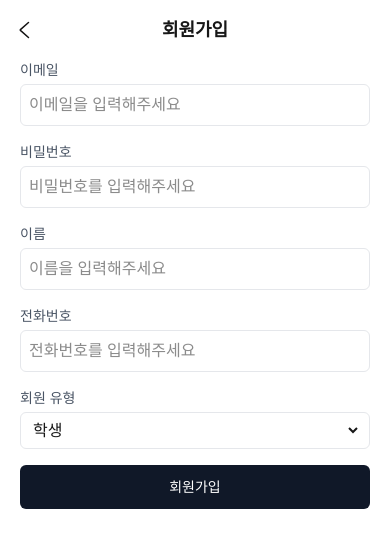
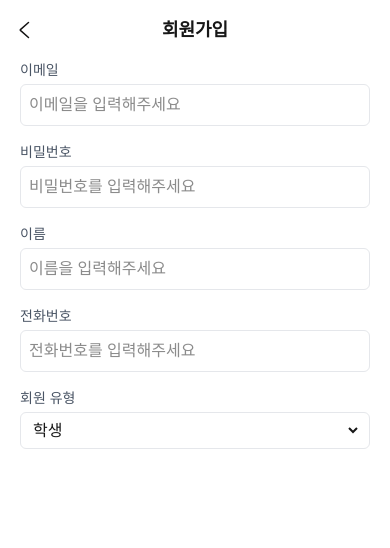
Before and after one commit to dbstjrrb12/weolbu-fe-test, a Next.js app: page /signup in a window 390 px wide. Shown: the top 548 px of the page. Built offline with nearby package versions, Linux system fonts and the light colour scheme.

Commit message:
feat: MobileLayout 인터페이스 변경
- 화면 구조가 더 잘 보이도록, header/content/footer 영역으로 구분

```diff
--- a/app/(domains)/shared/components/MobileLayout.tsx
+++ b/app/(domains)/shared/components/MobileLayout.tsx
@@ -1,26 +1,25 @@
-import { type PropsWithChildren } from 'react';
+import { cn } from '../utils/common';
 
-import { cn } from '../utils/common';
-import MobileHeader from './MobileHeader';
-
-interface MobileLayoutProps extends PropsWithChildren {
-  left?: React.ReactNode;
-  title: string;
-  right?: React.ReactNode;
+interface MobileLayoutProps {
+  header?: React.ReactNode;
+  content?: React.ReactNode;
+  footer?: React.ReactNode;
   className?: string;
 }
 
 export default function MobileLayout({
-  left,
-  title,
-  right,
-  children,
+  header,
+  content,
   className,
+  footer,
 }: MobileLayoutProps) {
   return (
     <div className={cn('flex flex-col h-screen', className)}>
-      <MobileHeader left={left} title={title} right={right} />
-      <main className="flex-1 overflow-y-auto h-0 px-5 pb-5">{children}</main>
+      {header && <header>{header}</header>}
+      <main className={cn('flex flex-col', 'flex-1 overflow-y-auto h-0 px-5')}>
+        {content}
+      </main>
+      {footer && <footer>{footer}</footer>}
     </div>
   );
 }
--- a/app/(pages)/signup/page.tsx
+++ b/app/(pages)/signup/page.tsx
@@ -15,6 +15,7 @@ import MobileLayout from '../../(domains)/shared/components/MobileLayout';
 import Form from '../../(domains)/shared/components/Form';
 import { setClientCookie } from '../../(domains)/shared/utils/cookie/clientCookieHelper';
 import { SESSION_COOKIE_NAME } from '../../(domains)/shared/constants/auth';
+import CTAButtons from '../../(domains)/shared/components/ui/CTAButtons';
 
 export default function SignupPage() {
   const { back, replace } = useRouter();
@@ -64,6 +65,7 @@ export default function SignupPage() {
   const submit = async (signUpData: SignupSchema) => {
     signup(signUpData, {
       onSuccess: (data) => {
+        console.log(data);
         if (data) {
           signin({ email: data.email, password: signUpData.password });
         }
@@ -72,7 +74,14 @@ export default function SignupPage() {
   };
 
   return (
-    <MobileLayout title="회원가입" left={<MobileHeader.Back onClick={back} />}>
+    <MobileLayout
+      header={
+        <MobileHeader
+          left={<MobileHeader.Back onClick={back} />}
+          title="회원가입"
+        />
+      }
+      content={
         <Form onSubmit={handleSubmit(submit)}>
           <Form.Input
             label="이메일"
@@ -113,9 +122,18 @@ export default function SignupPage() {
             helperText={errors.role?.message}
             {...register('role')}
           />
-
-        <Form.Submit loading={isPending}>회원가입</Form.Submit>
         </Form>
-    </MobileLayout>
+      }
+      footer={
+        <CTAButtons
+          mainText="회원가입"
+          mainProps={{
+            type: 'submit',
+            loading: isPending,
+            onClick: handleSubmit(submit),
+          }}
+        />
+      }
+    />
   );
 }
```
Lines whose indentation alone changed are shown as unchanged.
